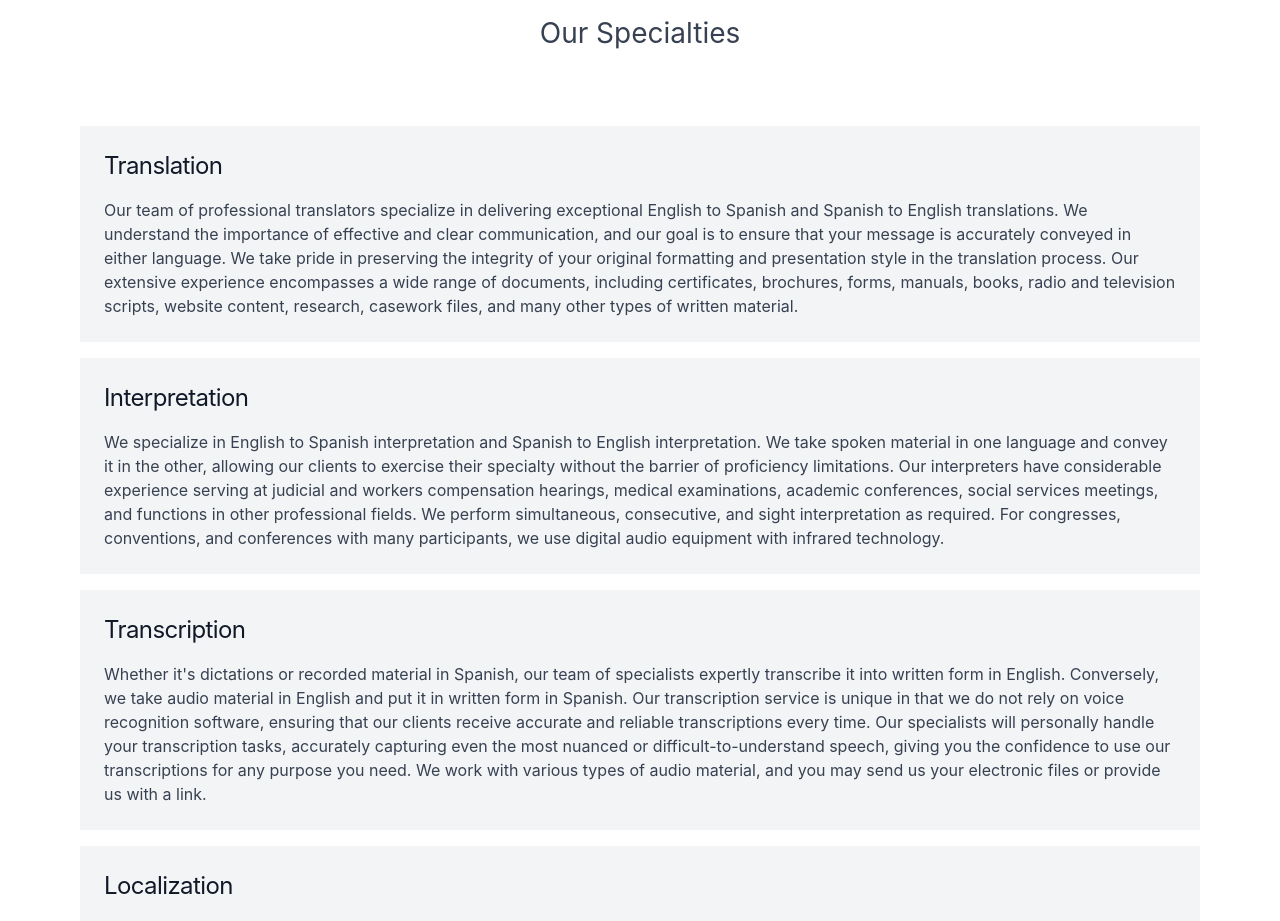
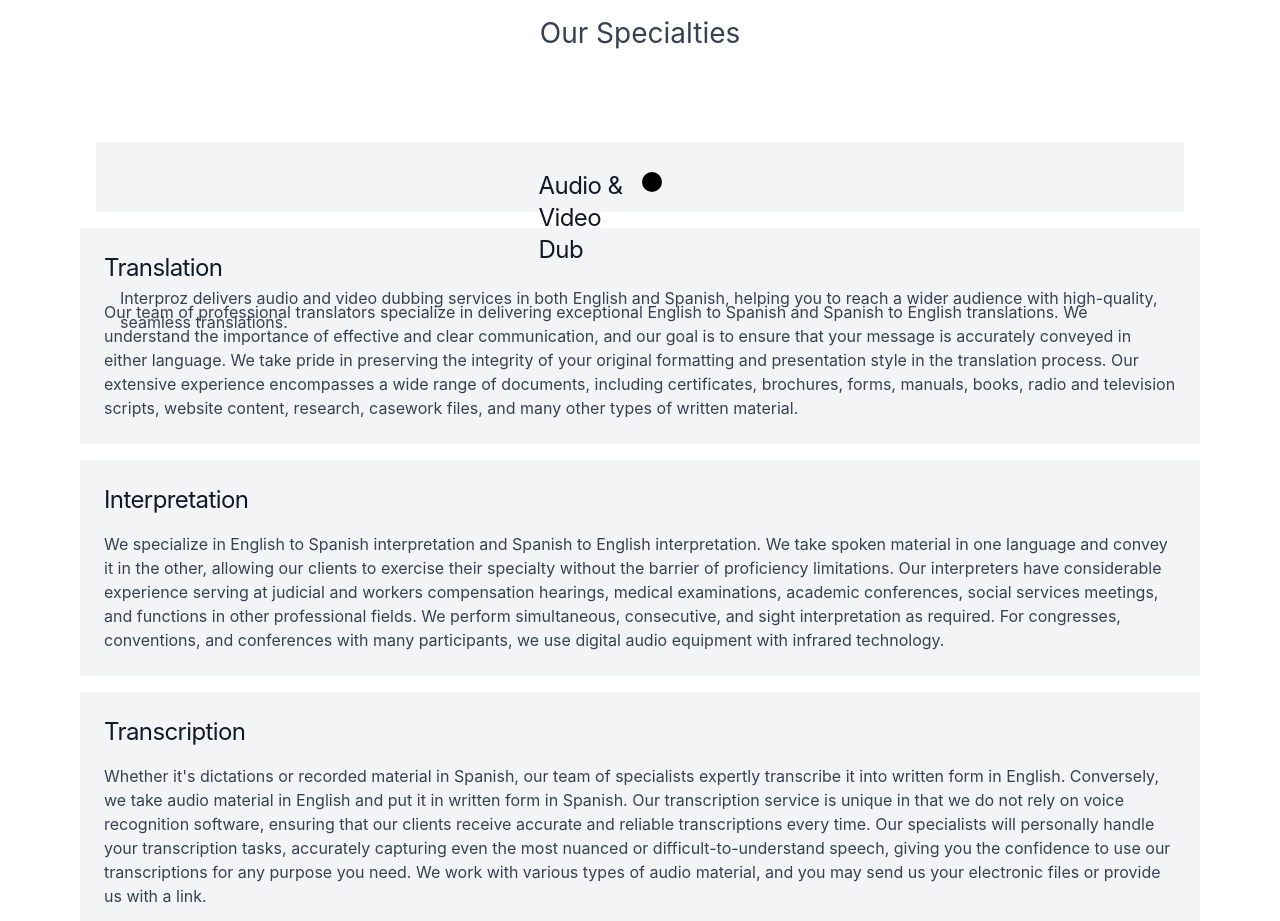
Before and after one commit to nessakodo/interproz-employment-website, a React (Create React App) app in the folder client/: page /clients in a window 1280 px wide. Shown: the part 980-1901 px from the top of the page. Built offline with nearby package versions, Linux system fonts and the light colour scheme; no server answers.

Commit message:
makeshift accordion incoming

```diff
--- /dev/null
+++ b/client/src/components/AccordionBlock.js
@@ -0,0 +1,19 @@
+
+import React from 'react';
+import Accordion from './Accordion';
+import { accordionData } from './utils/content';
+
+const AccordionBlock = () => {
+  return (
+    <div>
+      <h1>React Accordion Demo</h1>
+      <div className="accordion">
+        {accordionData.map(({ title, content }) => (
+          <Accordion title={title} content={content} />
+        ))}
+      </div>
+    </div>
+  );
+};
+
+export default AccordionBlock;
--- a/client/src/components/Clients.js
+++ b/client/src/components/Clients.js
@@ -1,18 +1,55 @@
-import React from "react"
+import React, { useState } from "react"
 import { Footer, Card, Button, Checkbox, Label, TextInput, Accordion} from 'flowbite-react'
 import map_footer from '../assets/map_footer.jpeg';
+import AccordionBlock from "./AccordionBlock";
 import clients2 from '../assets/clients2.jpg';
 import translation from "../assets/translation.jpg";
 import interpretation from "../assets/interpretation.jpg";
 import transcription from "../assets/transcription.jpg";
 import local from "../assets/local.jpg";
 import audio from "../assets/audio.jpg";
-import { AccordionPanel } from "flowbite-react/lib/esm/components/Accordion/AccordionPanel";
-import { AccordionTitle } from "flowbite-react/lib/esm/components/Accordion/AccordionTitle";
 
 
-export default function Clients () {
+function Clients () {
 
+  const [isClicked, setIsClicked] = useState(false);
+
+    const titleCard = (
+      <React.Fragment>
+                <div className="max-w-full max-h-100 p-4 pr-24 pl-24">
+  <Card class="p-0 bg-gray-100 rounded-xl" style={{minHeight: "270px", maxHeight: "270px"}}>
+    <div class="grid grid-cols-[repeat(auto-fit,_50%)] m-auto p-1 justify-center col-span-2 justify-center justify-self-center">
+    <h5 className="text-2xl tracking-tight text-gray-900 dark:text-gray-800">
+      Audio & Video Dub
+    </h5>
+  <svg class="w-6 h-6 dark:text-white" fill="black" stroke="currentColor" viewBox="0 0 24 24" xmlns="http://www.w3.org/2000/svg"><path stroke-linecap="round" stroke-linejoin="round" stroke-width="2" d="M15 13l-3 3m0 0l-3-3m3 3V8m0 13a9 9 0 110-18 9 9 0 010 18z"></path></svg>
+  </div>
+
+  </Card>
+
+
+</div>
+      </React.Fragment>
+    );
+
+    const titleDescriptionCard = (
+      <React.Fragment>
+        <div className="max-w-full p-4 pr-24 pl-24">
+  <Card class="p-0 bg-gray-100 rounded-xl" style={{minHeight: "70px", maxHeight: "70px"}}>
+    <div class="grid grid-cols-[repeat(auto-fit,_50%)] m-auto p-1 justify-center col-span-2 justify-center justify-self-center">
+    <h5 className="text-2xl tracking-tight text-gray-900 dark:text-gray-800">
+      Audio & Video Dub
+    </h5>
+  <svg class="w-6 h-6 dark:text-white" fill="black" stroke="currentColor" viewBox="0 0 24 24" xmlns="http://www.w3.org/2000/svg"><path stroke-linecap="round" stroke-linejoin="round" stroke-width="2" d="M9 11l3-3m0 0l3 3m-3-3v8m0-13a9 9 0 110 18 9 9 0 010-18z"></path></svg>
+  </div>
+    <p className="font-normal text-gray-700 dark:text-gray-500 pb-10">
+    Interproz delivers audio and video dubbing services in both English and Spanish, helping you to reach a wider audience with high-quality, seamless translations.
+
+    </p>
+  </Card>
+</div>
+      </React.Fragment>
+    );
 
 
     return (
@@ -100,6 +137,18 @@
             <h5 style={{ fontSize: "28px" }}>Our Specialties</h5>
             <br />
         </div>
+
+        <React.Fragment>
+        <div>
+          <div
+
+            onClick={() => setIsClicked(!isClicked)}
+          >
+            {isClicked ? titleCard : titleDescriptionCard}
+          </div>
+        </div>
+      </React.Fragment>
+
 
 
 <div className="w-screen pb-4 pl-20 pr-20 ">
@@ -230,6 +279,8 @@
 
 
 
+
+
             <Footer container={true}>
             <div className="w-full">
                 <div className="grid w-full justify-between sm:flex sm:justify-between md:flex md:grid-cols-1">
@@ -268,3 +319,5 @@
     )
 
 };
+
+export default Clients;
--- /dev/null
+++ b/client/src/components/utils/content.js
@@ -0,0 +1,24 @@
+export const accordionData = [
+    {
+      title: 'Section 1',
+      content: `Lorem ipsum dolor, sit amet consectetur adipisicing elit. Quis sapiente
+      laborum cupiditate possimus labore, hic temporibus velit dicta earum
+      suscipit commodi eum enim atque at? Et perspiciatis dolore iure
+      voluptatem.`
+    },
+    {
+      title: 'Section 2',
+      content: `Lorem ipsum, dolor sit amet consectetur adipisicing elit. Mollitia veniam
+      reprehenderit nam assumenda voluptatem ut. Ipsum eius dicta, officiis
+      quaerat iure quos dolorum accusantium ducimus in illum vero commodi
+      pariatur? Impedit autem esse nostrum quasi, fugiat a aut error cumque
+      quidem maiores doloremque est numquam praesentium eos voluptatem amet!
+      Repudiandae, mollitia id reprehenderit a ab odit!`
+    },
+    {
+      title: 'Section 3',
+      content: `Sapiente expedita hic obcaecati, laboriosam similique omnis architecto ducimus magnam accusantium corrupti
+      quam sint dolore pariatur perspiciatis, necessitatibus rem vel dignissimos
+      dolor ut sequi minus iste? Quas?`
+    }
+  ];
--- a/client/src/index.css
+++ b/client/src/index.css
@@ -56,9 +56,6 @@
 .wf-icon { filter: grayscale(1) contrast(.7); transition: transform .2s; transform: scale(0.8);}
 .wf-icon:hover { filter: grayscale(0); transform: scale(1.5) ;}
 
-Accordion:active {
-  background-color: white;
-}
 
 section h1 {
   font-size: xx-large;
```
Also changed, not shown: client/src/components/Accordion.js (added).
